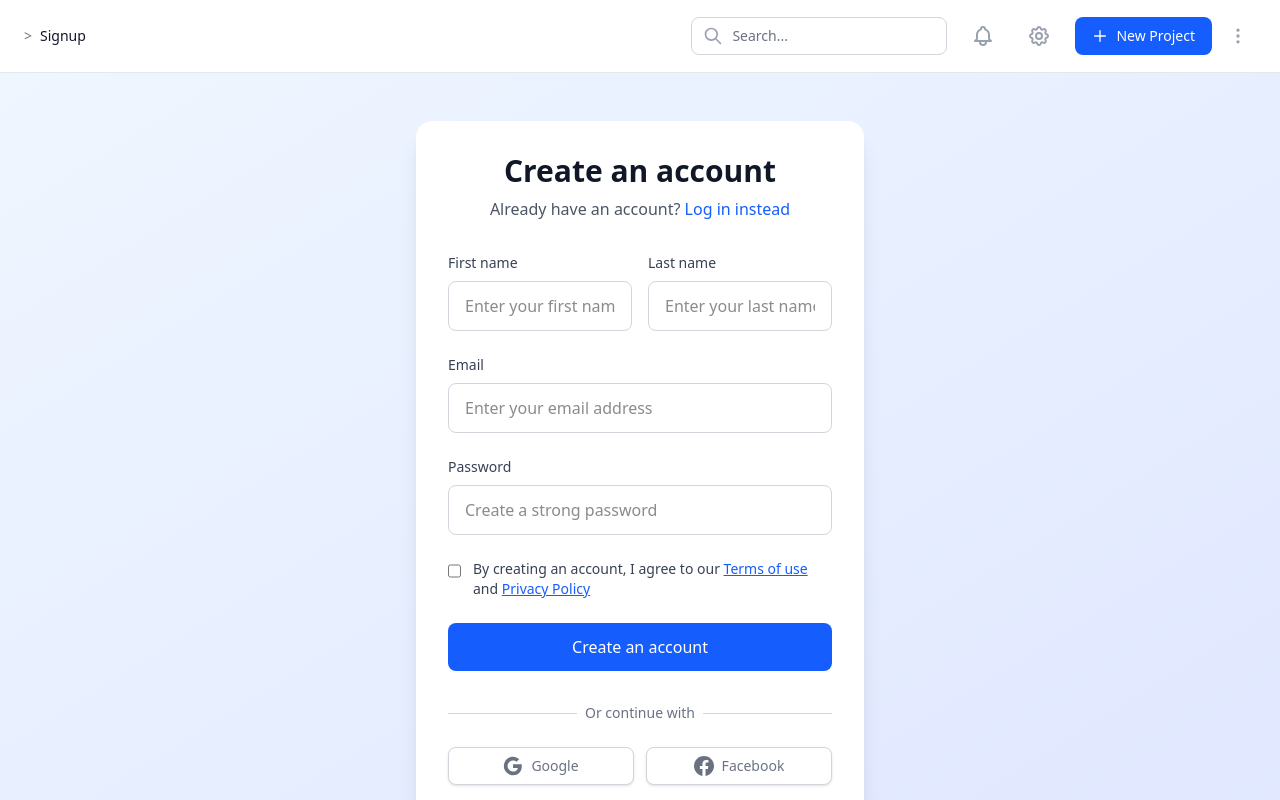
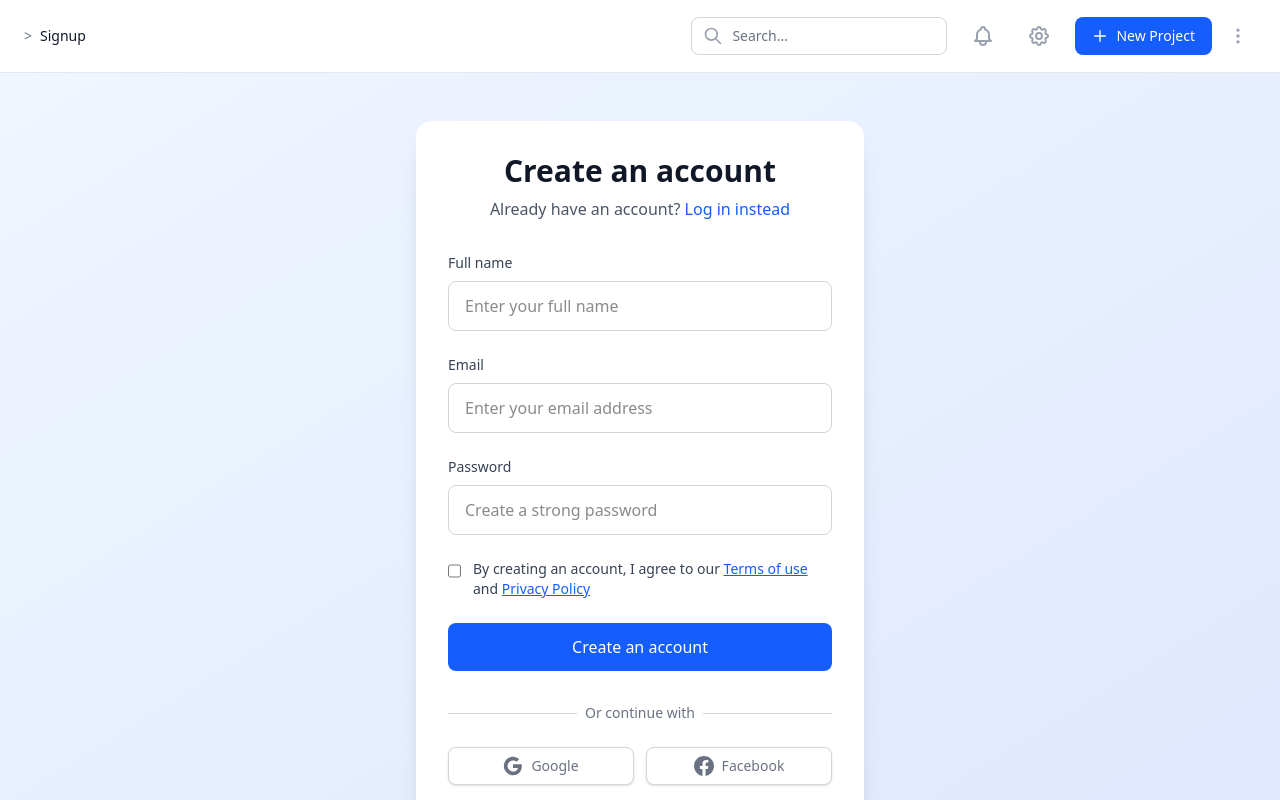
Before and after one commit to k-vijay-05/K_Vijay_SynergySphere-Advanced-Team-Collaboration-Platform, a Next.js app in the folder client/: page /signup in a window 1280 px wide. Shown: the top 800 px of the page. Built offline with nearby package versions, Linux system fonts and the light colour scheme.

Commit message:
integration of backend api call

```diff
--- a/client/app/components/SignupForm.tsx
+++ b/client/app/components/SignupForm.tsx
@@ -2,27 +2,26 @@
 
 import { useState } from 'react';
 import Link from 'next/link';
+import { useRouter } from 'next/navigation';
 
 interface FormData {
-  firstName: string;
-  lastName: string;
+  name: string;
   email: string;
   password: string;
   agreeToTerms: boolean;
 }
 
 interface FormErrors {
-  firstName?: string;
-  lastName?: string;
+  name?: string;
   email?: string;
   password?: string;
   agreeToTerms?: string;
 }
 
 export default function SignupForm() {
+  const router = useRouter();
   const [formData, setFormData] = useState<FormData>({
-    firstName: '',
-    lastName: '',
+    name: '',
     email: '',
     password: '',
     agreeToTerms: false,
@@ -30,16 +29,13 @@ export default function SignupForm() {
 
   const [errors, setErrors] = useState<FormErrors>({});
   const [isSubmitting, setIsSubmitting] = useState(false);
+  const [submitError, setSubmitError] = useState<string>('');
 
   const validateForm = (): boolean => {
     const newErrors: FormErrors = {};
 
-    if (!formData.firstName.trim()) {
-      newErrors.firstName = 'First name is required';
-    }
-
-    if (!formData.lastName.trim()) {
-      newErrors.lastName = 'Last name is required';
+    if (!formData.name.trim()) {
+      newErrors.name = 'Name is required';
     }
 
     if (!formData.email.trim()) {
@@ -86,14 +82,36 @@ export default function SignupForm() {
     }
 
     setIsSubmitting(true);
+    setSubmitError('');
 
-    // Simulate API call
     try {
-      await new Promise(resolve => setTimeout(resolve, 2000));
-      console.log('Form submitted:', formData);
-      // Handle successful signup here
+      const response = await fetch('http://localhost:3000/api/auth/register', {
+        method: 'POST',
+        headers: {
+          'Content-Type': 'application/json',
+        },
+        body: JSON.stringify({
+          name: formData.name,
+          email: formData.email,
+          password: formData.password,
+        }),
+      });
+
+      const data = await response.json();
+
+      if (response.ok) {
+        // Successful signup
+        console.log('Signup successful:', data);
+        // Redirect to projects page
+        router.push('/projects');
+      } else {
+        // Handle API errors
+        setSubmitError(data.message || 'Signup failed. Please try again.');
+        console.error('Signup error:', data);
+      }
     } catch (error) {
       console.error('Signup error:', error);
+      setSubmitError('Network error. Please check your connection and try again.');
     } finally {
       setIsSubmitting(false);
     }
@@ -119,47 +137,31 @@ export default function SignupForm() {
 
           {/* Form */}
           <form onSubmit={handleSubmit} className="space-y-6">
-            {/* Name Fields */}
-            <div className="grid grid-cols-1 sm:grid-cols-2 gap-4">
+            {/* Submit Error */}
+            {submitError && (
+              <div className="bg-red-50 border border-red-200 rounded-lg p-4">
+                <p className="text-sm text-red-600">{submitError}</p>
+              </div>
+            )}
+            {/* Name Field */}
             <div>
-                <label htmlFor="firstName" className="block text-sm font-medium text-gray-700 mb-2">
-                  First name
+              <label htmlFor="name" className="block text-sm font-medium text-gray-700 mb-2">
+                Full name
               </label>
               <input
                 type="text"
-                  id="firstName"
-                  name="firstName"
-                  value={formData.firstName}
+                id="name"
+                name="name"
+                value={formData.name}
                 onChange={handleInputChange}
                 className={`w-full px-4 py-3 border rounded-lg focus:ring-2 focus:ring-blue-500 focus:border-transparent transition-colors duration-200 ${
-                    errors.firstName ? 'border-red-500' : 'border-gray-300'
+                  errors.name ? 'border-red-500' : 'border-gray-300'
                 }`}
-                  placeholder="Enter your first name"
+                placeholder="Enter your full name"
               />
-                {errors.firstName && (
-                  <p className="mt-1 text-sm text-red-600">{errors.firstName}</p>
+              {errors.name && (
+                <p className="mt-1 text-sm text-red-600">{errors.name}</p>
               )}
-              </div>
-
-              <div>
-                <label htmlFor="lastName" className="block text-sm font-medium text-gray-700 mb-2">
-                  Last name
-                </label>
-                <input
-                  type="text"
-                  id="lastName"
-                  name="lastName"
-                  value={formData.lastName}
-                  onChange={handleInputChange}
-                  className={`w-full px-4 py-3 border rounded-lg focus:ring-2 focus:ring-blue-500 focus:border-transparent transition-colors duration-200 ${
-                    errors.lastName ? 'border-red-500' : 'border-gray-300'
-                  }`}
-                  placeholder="Enter your last name"
-                />
-                {errors.lastName && (
-                  <p className="mt-1 text-sm text-red-600">{errors.lastName}</p>
-                )}
-              </div>
             </div>
 
             {/* Email Field */}
```
Lines whose indentation alone changed are shown as unchanged.
